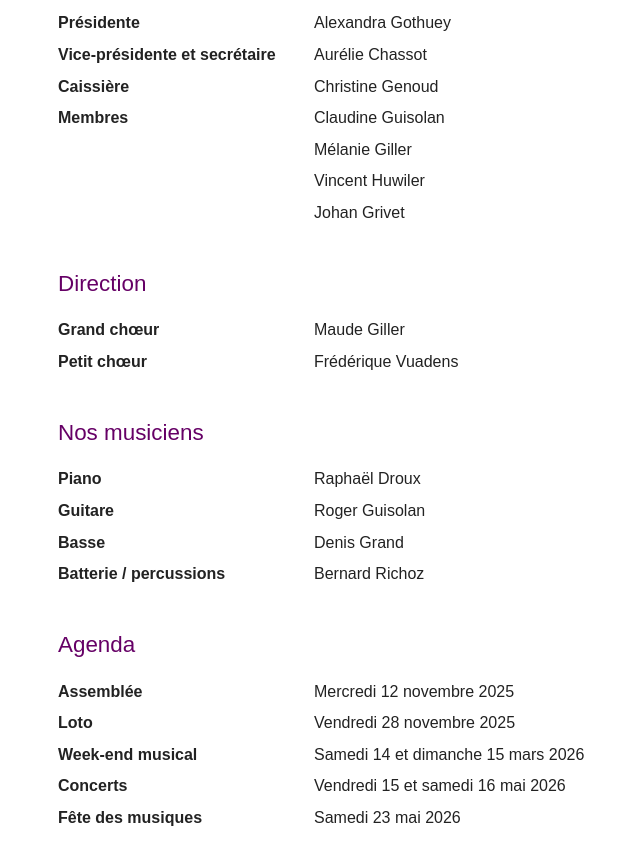
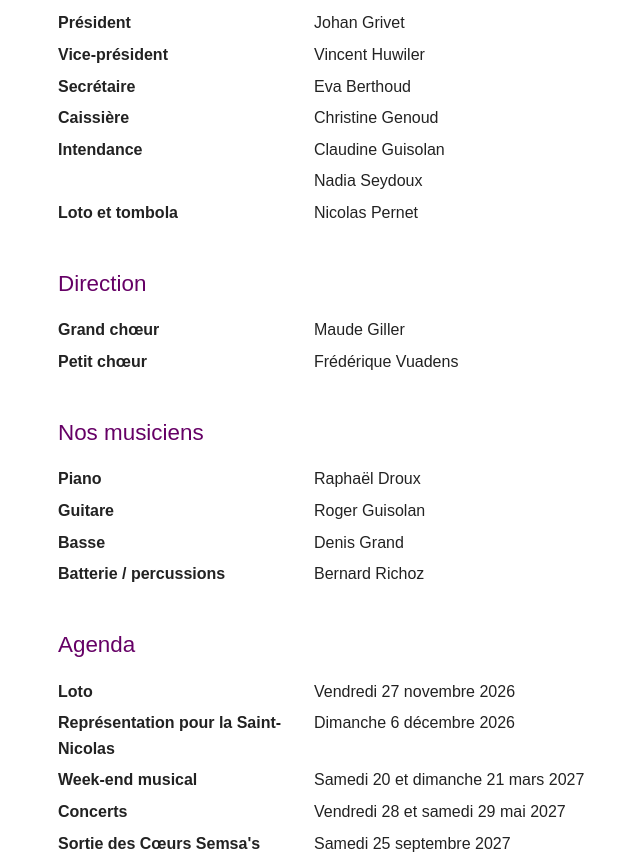
Before and after one commit to didiergrand/semsas, a plain HTML site: page index.html in a window 1280 px wide. Shown: the part 2400-3259 px from the top of the page, without its empty margins (212-852 px from the left). Drawn offline with Linux system fonts and the light colour scheme.

Commit message:
Mise à jour du comité, du contact et de l'agenda 2026-2027
- nouveau comité suite à l'assemblée
- contact réduit à l'adresse e-mail
- agenda : loto, Saint-Nicolas, week-end musical, concerts et sortie

Co-Authored-By: Claude Opus 5.5 <noreply@anthropic.com>

```diff
--- a/index.html
+++ b/index.html
@@ -60,17 +60,19 @@
     <section>
       <h2>Comité</h2>
       <dl class="liste">
-        <dt>Présidente</dt>
-        <dd>Alexandra Gothuey</dd>
-        <dt>Vice-présidente et secrétaire</dt>
-        <dd>Aurélie Chassot</dd>
+        <dt>Président</dt>
+        <dd>Johan Grivet</dd>
+        <dt>Vice-président</dt>
+        <dd>Vincent Huwiler</dd>
+        <dt>Secrétaire</dt>
+        <dd>Eva Berthoud</dd>
         <dt>Caissière</dt>
         <dd>Christine Genoud</dd>
-        <dt>Membres</dt>
+        <dt>Intendance</dt>
         <dd>Claudine Guisolan</dd>
-        <dd>Mélanie Giller</dd>
-        <dd>Vincent Huwiler</dd>
-        <dd>Johan Grivet</dd>
+        <dd>Nadia Seydoux</dd>
+        <dt>Loto et tombola</dt>
+        <dd>Nicolas Pernet</dd>
       </dl>
 
       <h2>Direction</h2>
@@ -97,16 +99,16 @@
     <section>
       <h2>Agenda</h2>
       <dl class="liste">
-        <dt>Assemblée</dt>
-        <dd>Mercredi 12 novembre 2025</dd>
         <dt>Loto</dt>
-        <dd>Vendredi 28 novembre 2025</dd>
+        <dd>Vendredi 27 novembre 2026</dd>
+        <dt>Représentation pour la Saint-Nicolas</dt>
+        <dd>Dimanche 6 décembre 2026</dd>
         <dt>Week-end musical</dt>
-        <dd>Samedi 14 et dimanche 15 mars 2026</dd>
+        <dd>Samedi 20 et dimanche 21 mars 2027</dd>
         <dt>Concerts</dt>
-        <dd>Vendredi 15 et samedi 16 mai 2026</dd>
-        <dt>Fête des musiques</dt>
-        <dd>Samedi 23 mai 2026</dd>
+        <dd>Vendredi 28 et samedi 29 mai 2027</dd>
+        <dt>Sortie des Cœurs Semsa's</dt>
+        <dd>Samedi 25 septembre 2027</dd>
       </dl>
     </section>
 
@@ -131,10 +133,6 @@
       <p>Tous les membres du comité se tiennent à votre disposition pour tout renseignement et se feront un plaisir de
         répondre à vos questions. N'hésitez pas à prendre contact avec nous&nbsp;!</p>
       <dl class="liste">
-        <dt>Présidente</dt>
-        <dd>Alexandra Gothuey – <a href="tel:+41793591051">079 359 10 51</a></dd>
-        <dt>Secrétaire</dt>
-        <dd>Aurélie Chassot – <a href="tel:+41793706222">079 370 62 22</a></dd>
         <dt>E-mail</dt>
         <dd><a href="mailto:coeursemsas@gmail.com">coeursemsas@gmail.com</a></dd>
       </dl>
```
